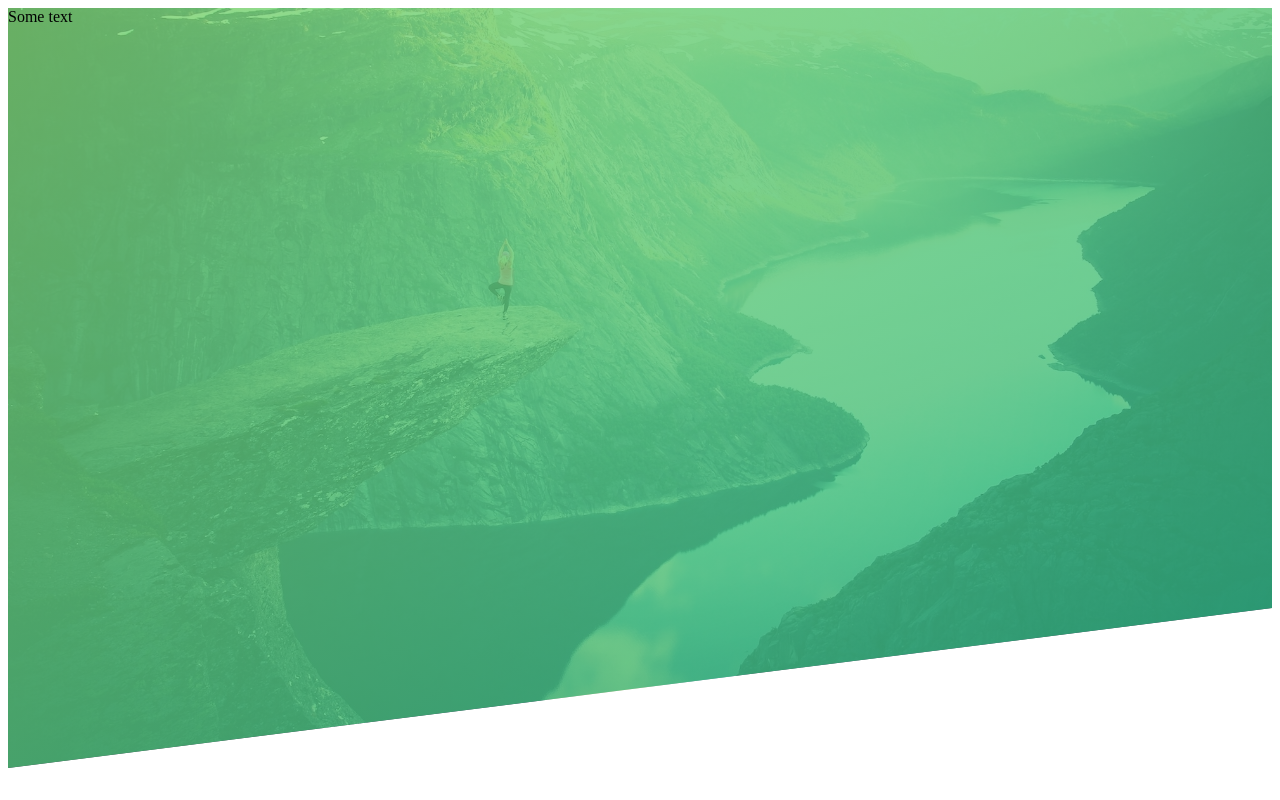
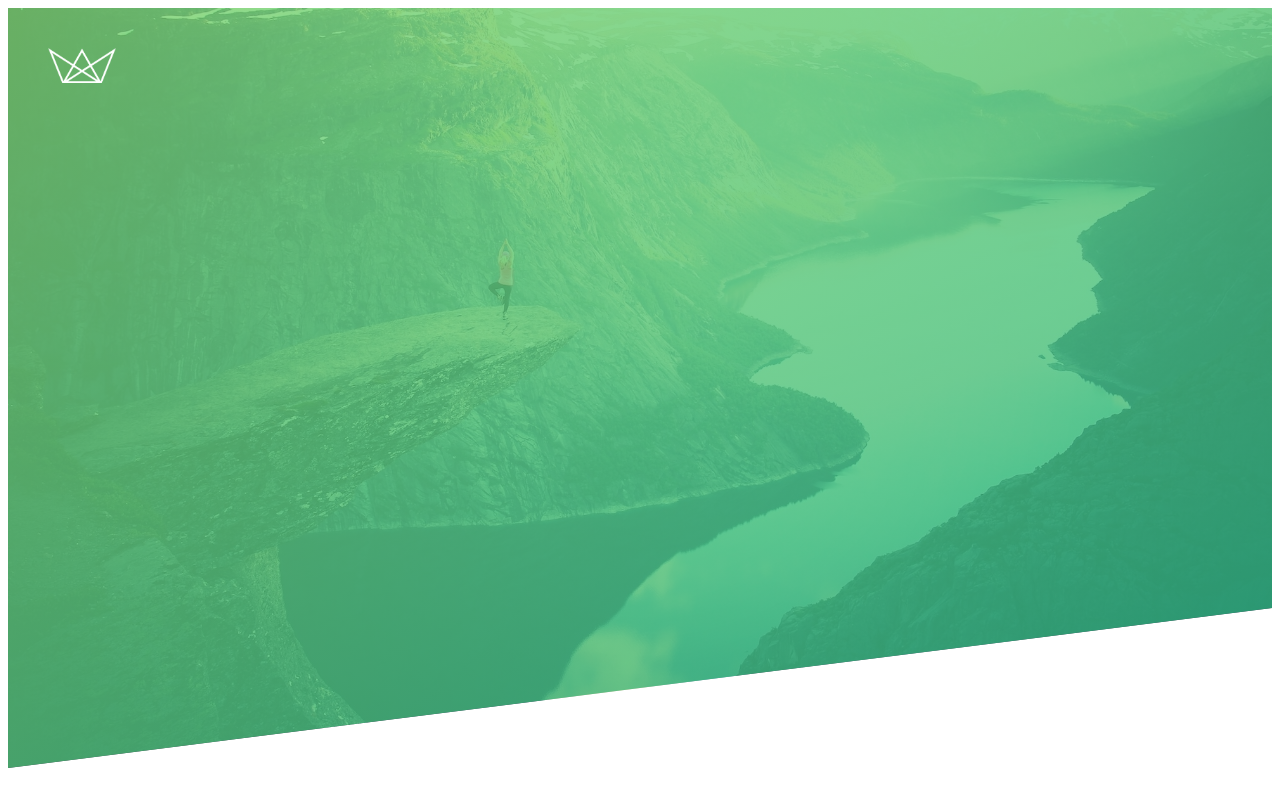
Before and after one commit to amontalvof/natours-react-client, a React (Vite) app: page / in a window 1280 px wide. Built offline with nearby package versions, Linux system fonts and the light colour scheme; the HTML template or start-up script is replaced by a standard one.

Commit message:
feat: added logo

```diff
--- a/src/layout/header/index.tsx
+++ b/src/layout/header/index.tsx
@@ -1,10 +1,17 @@
-import { HeaderContainer } from './styles';
+import { HeaderContainer, Logo, LogoBox } from './styles';
 import { IChildren } from '../../types/children';
+import LogoWhite from '../../../assets/logo-white.png';
 
 interface HeaderProps extends IChildren {}
 
 const Header = (props: HeaderProps) => {
-    return <HeaderContainer>Some text</HeaderContainer>;
+    return (
+        <HeaderContainer>
+            <LogoBox>
+                <Logo src={LogoWhite} alt="logo" />
+            </LogoBox>
+        </HeaderContainer>
+    );
 };
 
 export default Header;
--- a/src/layout/header/styles.ts
+++ b/src/layout/header/styles.ts
@@ -10,7 +10,18 @@ export const HeaderContainer = styled.header`
             ${DARK_GREEN_RGBA}
         ),
         url(${hero});
+    position: relative;
     background-size: cover;
     background-position: top;
     clip-path: polygon(0 0, 100% 0, 100% 75vh, 0 100%);
 `;
+
+export const LogoBox = styled.div`
+    position: absolute;
+    top: 40px;
+    left: 40px;
+`;
+
+export const Logo = styled.img`
+    height: 35px;
+`;
```
